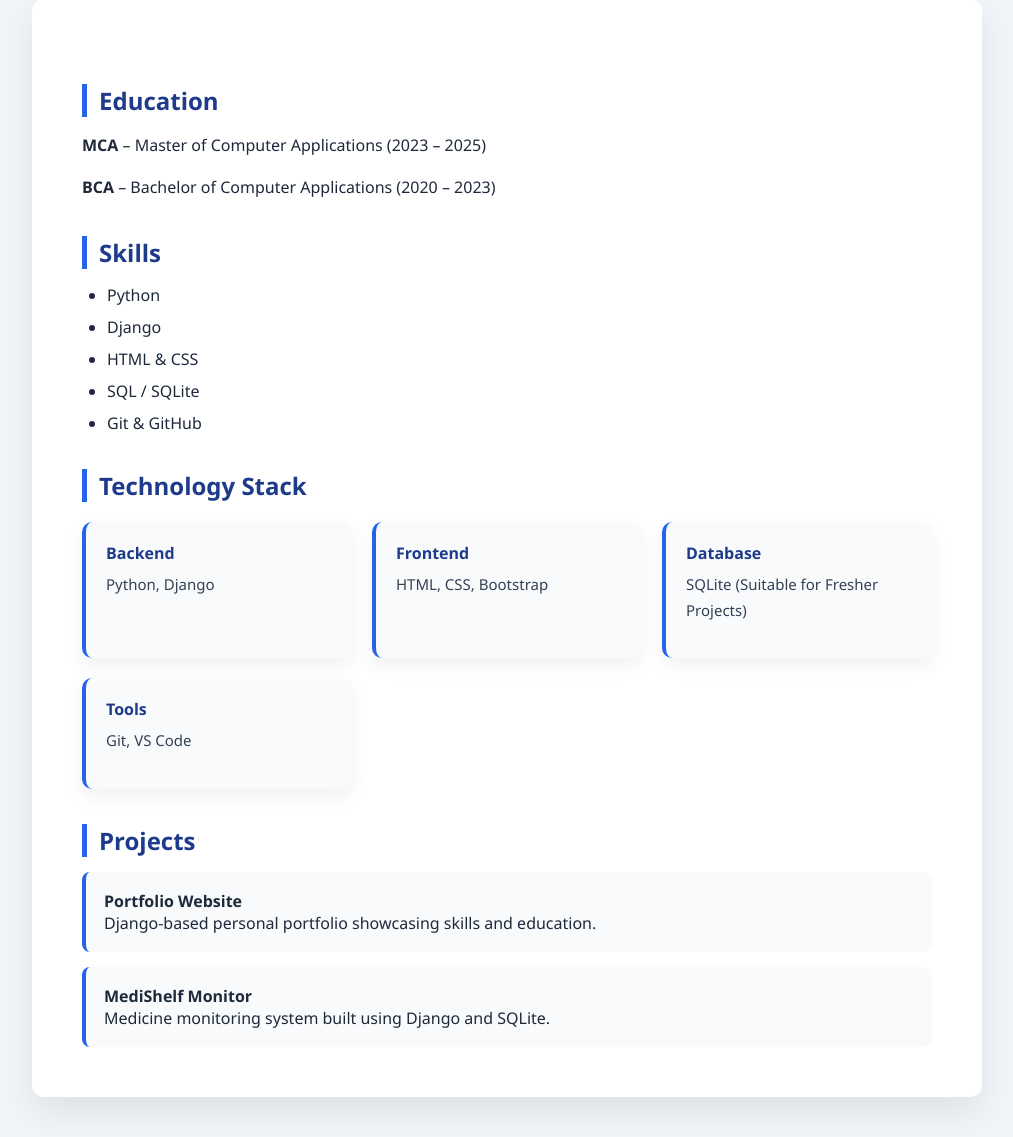
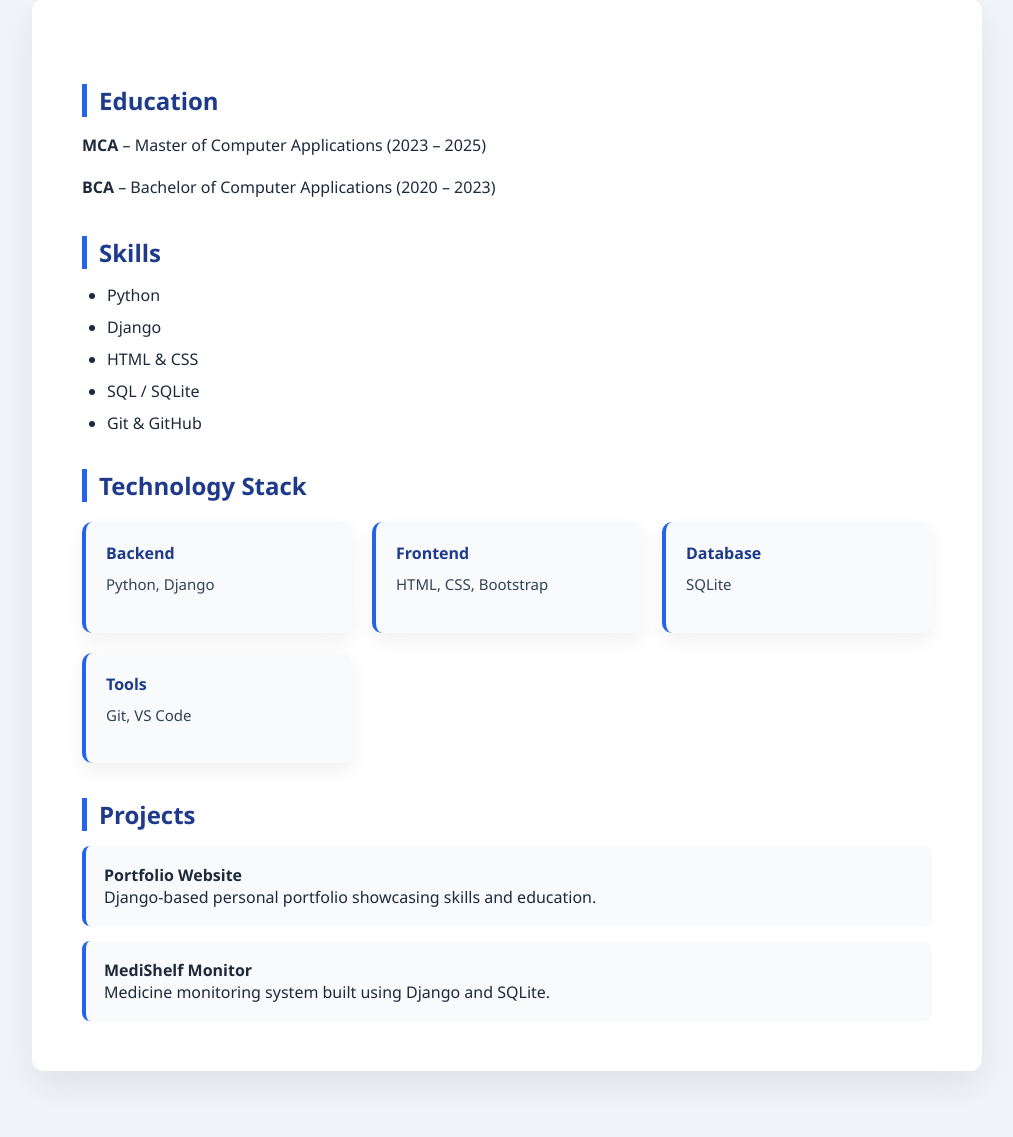
Before and after one commit to ankitamishra1703/portfolio, a Django app: page /education/ in a window 1280 px wide. Shown: the part 120-1257 px from the top of the page, without its empty margins (133-1146 px from the left). Run offline with Django 5.2, Linux system fonts and the light colour scheme.

Commit message:
My Porfolio

```diff
--- a/myapp/templates/ed.html
+++ b/myapp/templates/ed.html
@@ -34,7 +34,7 @@
 
     <div class="tech-card">
         <h4>Database</h4>
-        <p>SQLite (Suitable for Fresher Projects)</p>
+        <p>SQLite</p>
     </div>
 
     <div class="tech-card">
```
